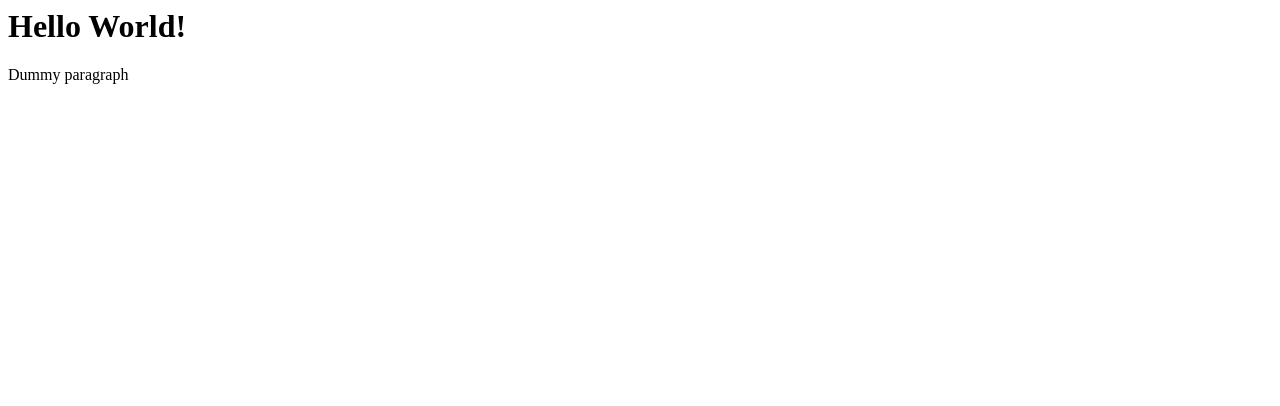
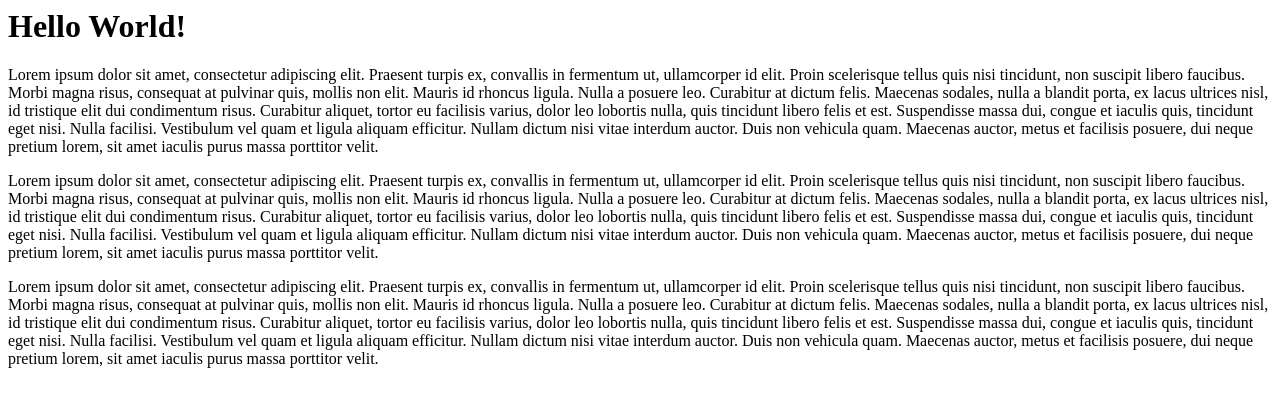
Before and after one commit to lucaswarwick02/Portfolio, a plain HTML site: page index.html in a window 1280 px wide. Drawn offline with Linux system fonts and the light colour scheme.

Commit message:
Added Lorem Ipsum

```diff
--- a/index.html
+++ b/index.html
@@ -1,4 +1,8 @@
 <html>
     <h1>Hello World!</h1>
-    <p>Dummy paragraph</p>
+    <div>
+        <p>Lorem ipsum dolor sit amet, consectetur adipiscing elit. Praesent turpis ex, convallis in fermentum ut, ullamcorper id elit. Proin scelerisque tellus quis nisi tincidunt, non suscipit libero faucibus. Morbi magna risus, consequat at pulvinar quis, mollis non elit. Mauris id rhoncus ligula. Nulla a posuere leo. Curabitur at dictum felis. Maecenas sodales, nulla a blandit porta, ex lacus ultrices nisl, id tristique elit dui condimentum risus. Curabitur aliquet, tortor eu facilisis varius, dolor leo lobortis nulla, quis tincidunt libero felis et est. Suspendisse massa dui, congue et iaculis quis, tincidunt eget nisi. Nulla facilisi. Vestibulum vel quam et ligula aliquam efficitur. Nullam dictum nisi vitae interdum auctor. Duis non vehicula quam. Maecenas auctor, metus et facilisis posuere, dui neque pretium lorem, sit amet iaculis purus massa porttitor velit.</p>
+        <p>Lorem ipsum dolor sit amet, consectetur adipiscing elit. Praesent turpis ex, convallis in fermentum ut, ullamcorper id elit. Proin scelerisque tellus quis nisi tincidunt, non suscipit libero faucibus. Morbi magna risus, consequat at pulvinar quis, mollis non elit. Mauris id rhoncus ligula. Nulla a posuere leo. Curabitur at dictum felis. Maecenas sodales, nulla a blandit porta, ex lacus ultrices nisl, id tristique elit dui condimentum risus. Curabitur aliquet, tortor eu facilisis varius, dolor leo lobortis nulla, quis tincidunt libero felis et est. Suspendisse massa dui, congue et iaculis quis, tincidunt eget nisi. Nulla facilisi. Vestibulum vel quam et ligula aliquam efficitur. Nullam dictum nisi vitae interdum auctor. Duis non vehicula quam. Maecenas auctor, metus et facilisis posuere, dui neque pretium lorem, sit amet iaculis purus massa porttitor velit.</p>
+        <p>Lorem ipsum dolor sit amet, consectetur adipiscing elit. Praesent turpis ex, convallis in fermentum ut, ullamcorper id elit. Proin scelerisque tellus quis nisi tincidunt, non suscipit libero faucibus. Morbi magna risus, consequat at pulvinar quis, mollis non elit. Mauris id rhoncus ligula. Nulla a posuere leo. Curabitur at dictum felis. Maecenas sodales, nulla a blandit porta, ex lacus ultrices nisl, id tristique elit dui condimentum risus. Curabitur aliquet, tortor eu facilisis varius, dolor leo lobortis nulla, quis tincidunt libero felis et est. Suspendisse massa dui, congue et iaculis quis, tincidunt eget nisi. Nulla facilisi. Vestibulum vel quam et ligula aliquam efficitur. Nullam dictum nisi vitae interdum auctor. Duis non vehicula quam. Maecenas auctor, metus et facilisis posuere, dui neque pretium lorem, sit amet iaculis purus massa porttitor velit.</p>
+    </div>
 </html>
```
